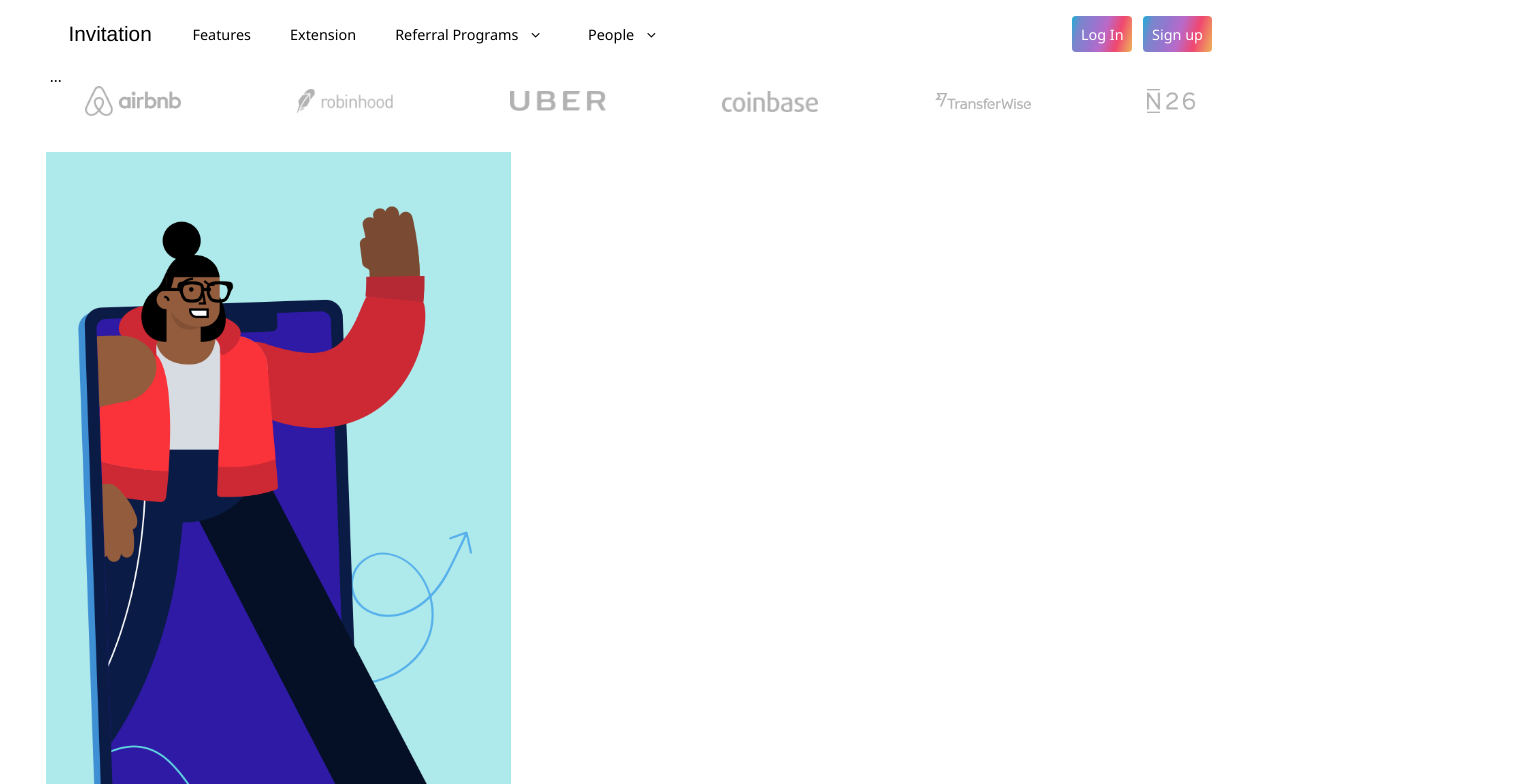
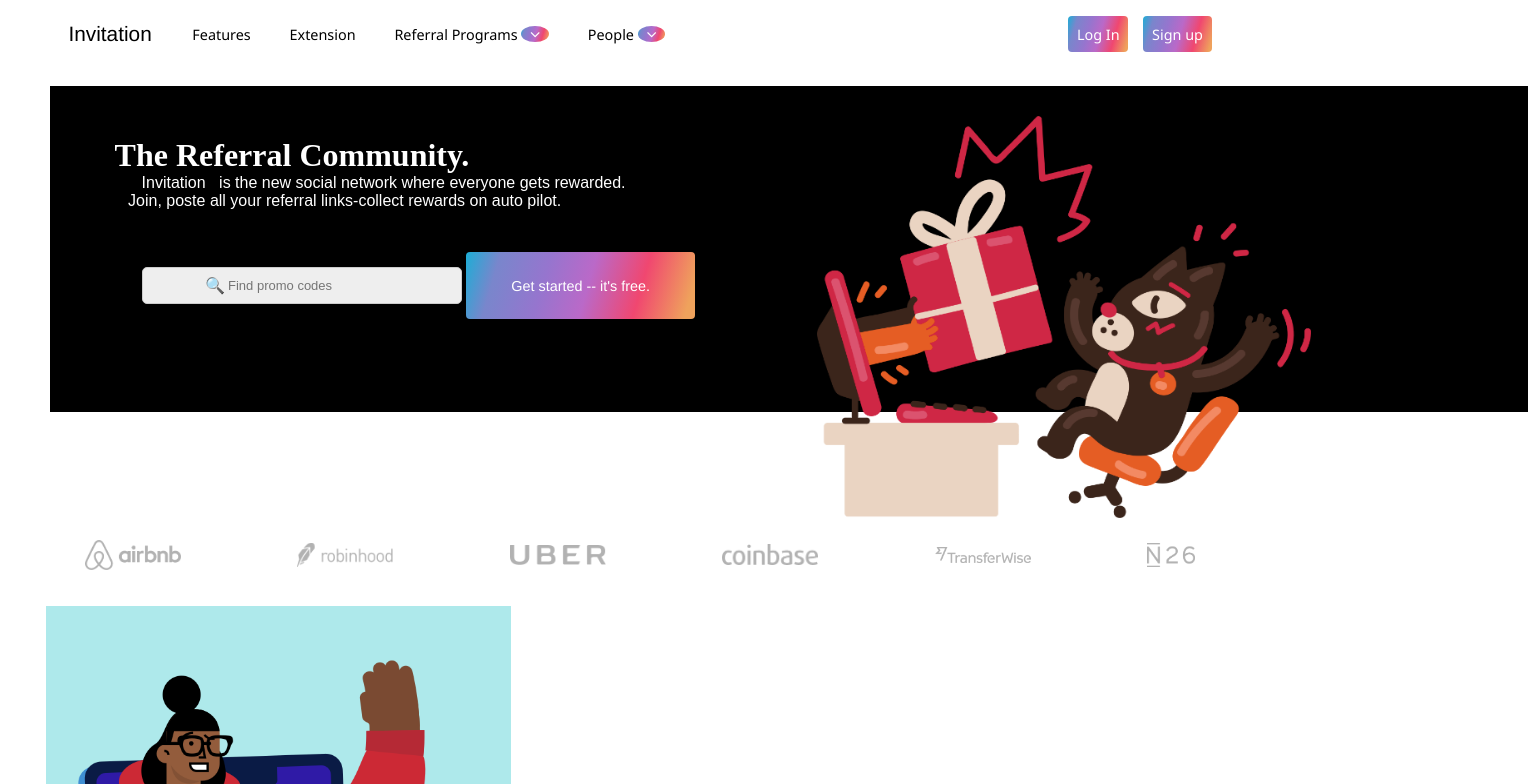
Before and after one commit to marouane-tabib/invitation_landing, a plain HTML site: page index.html in a window 1280 px wide. Shown: the top 784 px of the page, 1528 px wide, since content can reach past the window. Drawn offline with Linux system fonts and the light colour scheme.

Commit message:
added again

```diff
--- a/css/style.css
+++ b/css/style.css
@@ -159,7 +159,132 @@
     /* End of media NavBar and slugs*/
 
     /* Start Slide */
-    ...
+    textarea,
+input {
+    outline: none;
+}
+
+.first {
+    position: absolute;
+    display: flex;
+    flex-direction: column;
+    background-color: black;
+    padding: 4%;
+    width: 86em;
+    margin: 0% 0%;
+}
+
+.header1 {
+    color: white;
+}
+
+.para1 {
+    display: inline;
+    font-family: Arial, Helvetica, sans-serif;
+    color: white;
+    font-size: 20;
+    margin: 0%;
+}
+
+/* .bar {
+    display: inline;
+} */
+
+.img1 {
+    position: relative;
+    margin-top: 2.5%;
+    left: 59vw;
+    height: 402px;
+    width: 494px;
+}
+
+.p1 {
+    display: inline;
+}
+
+.findtxt {
+    background-color: #eee;
+    position: relative;
+    font-size: small;
+    margin-left: 0%;
+    padding: 1px;
+    border: none;
+    background: none;
+}
+
+.form {
+    display: flex;
+    background: #EEE;
+
+    border: 1px solid #CCC;
+    border-radius: 5px;
+    box-shadow: 1% 2% 10% #7b7575bf;
+    /* margin-right: 0%;
+    margin-top: 0%; */
+
+    padding: 8px 60px;
+    box-sizing: border-box;
+}
+
+
+
+button {
+    position: relative;
+    padding: 12px 2%;
+    margin-left: 4px;
+    font-family: 'Franklin Gothic Medium', 'Arial Narrow', Arial, sans-serif;
+    color: white;
+    /* background: radial-gradient(circle at 30% 107%, #fdf497 0%, #fdf497 5%, #fd5949 45%,#d6249f 60%,#285AEB 90%); */
+    background: linear-gradient(106.2deg, rgb(0, 186, 217) -4.3%, rgb(121, 134, 204) 14.1%, rgb(150, 117, 206) 34.7%, rgb(186, 105, 200) 53%, rgb(240, 71, 112) 74.7%, rgb(239, 162, 92) 95.6%);
+    border-width: 3%;
+    border-radius: 4px;
+    font-size: 0.9em;
+}
+
+.search {
+    padding: 3%;
+    display: flex;
+    align-items: center;
+    flex-direction: row;
+
+}
+
+.bar2 {
+    position: relative;
+    background-color: black;
+    color: white;
+    padding: 3%;
+    position: re;
+}
+
+.google {
+    background: rgb(255, 255, 255);
+    color: black;
+    font-family: Arial, Helvetica, sans-serif;
+    font-size: small;
+}
+
+.img2 {
+    position: absolute;
+    top: 0;
+    right: 15%;
+    height: 20em;
+    width: 30em;
+}
+
+.googleimg {
+
+    height: 20px;
+    width: 20px;
+}
+
+.fa {
+    background: rgb(255, 255, 255);
+    color: rgb(0, 0, 0);
+    border: 15%;
+    border-radius: 50%;
+    font-size: 1rem;
+}
     /* End Slide */
 
 /* End Header */
--- a/index.html
+++ b/index.html
@@ -26,7 +26,33 @@
             </nav>
 
             <slide>
-                ...
+              <div class="bar1">
+
+                  <div class="first">
+
+                      <h1 class="header1">The Referral Community.</h1>
+
+                      <div class="para1">
+
+                          <p class="p1"><span>Invitation</span>is the new social network where everyone gets rewarded.</p>
+                          <p class="p2">Join, poste all your referral links-collect rewards on auto pilot.</p>
+                      </div>
+
+
+                      <div class="search">
+                          <div class="form">
+                              <label for="icon">&#128269;</label>
+                              <input class="findtxt" id="search" type="search" placeholder="Find promo codes" autofocus
+                                  required />
+                          </div>
+                          <button class="botton" type="button">Get started -- it's free.</button>
+                      </div>
+
+
+                  </div>
+                  <img class="img1" src="images/hero-image.png" alt="hero image">
+
+              </div>
             </slide>
 
             <slug>
@@ -95,7 +121,31 @@
             </rewards>
 
             <slide>
-                ...
+              <div class="bar2">
+                  <div class="second">
+
+                      <h1>Why don't you post your links here too?</h1>
+                      <h4>
+                          <i class="fa fa-check" aria-hidden="true"> </i> list the products you &#10084;&#65039; Love
+                      </h4>
+                      <h4>
+                          <i class="fa fa-check" aria-hidden="true"></i> Get &#127881; rewarded
+                      </h4>
+
+                  </div>
+                  <div class="sign-explore">
+                      <div class="signin">
+                          <button class="google" type="button"><i class="fa-solid fa-user"></i></i>Sign in with Google</button>
+
+                          <button class="botton" type="button">Get started -- it's free.</button>
+                          <i class="material-icons">icon</i>
+
+                      </div>
+
+                  </div>
+                  <img class="img2" src="images/signup-image.png" alt="signup-image">
+              </div>
+
             </slide>
 
             <gallery>
```
